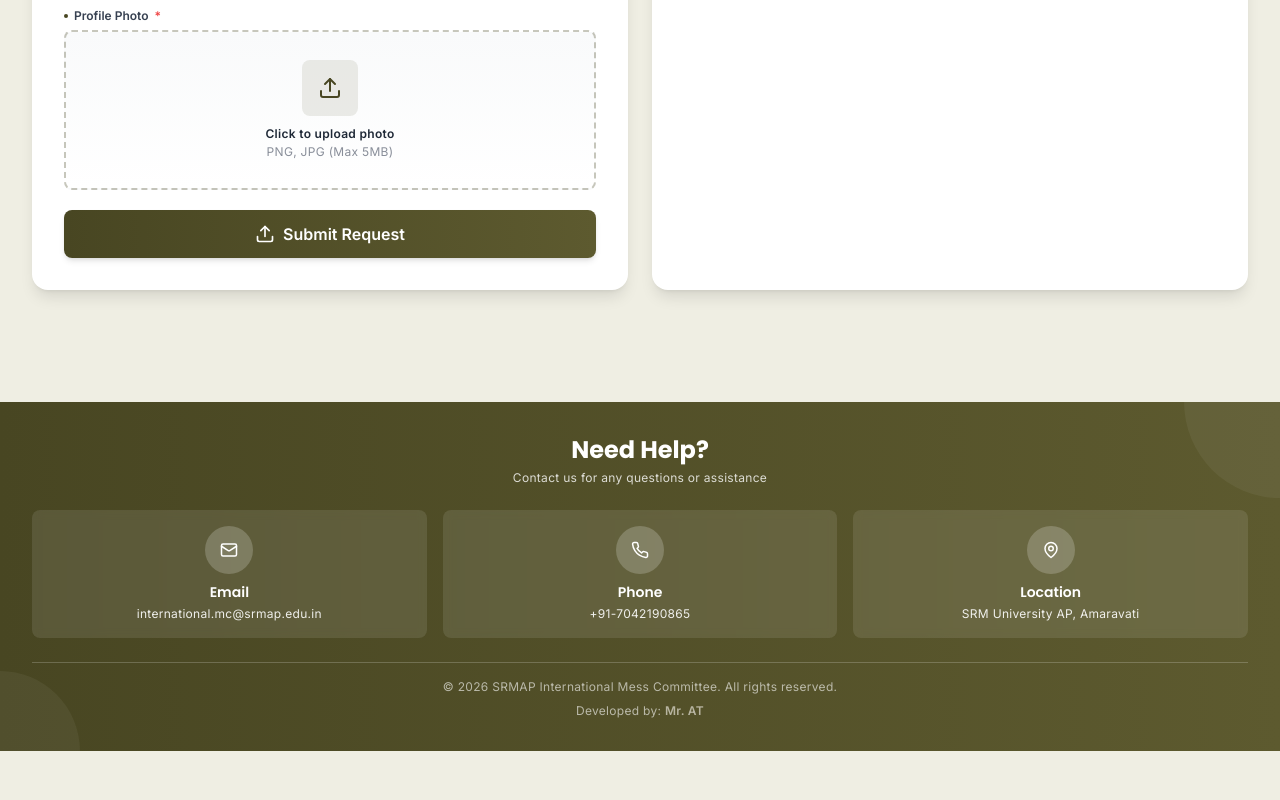
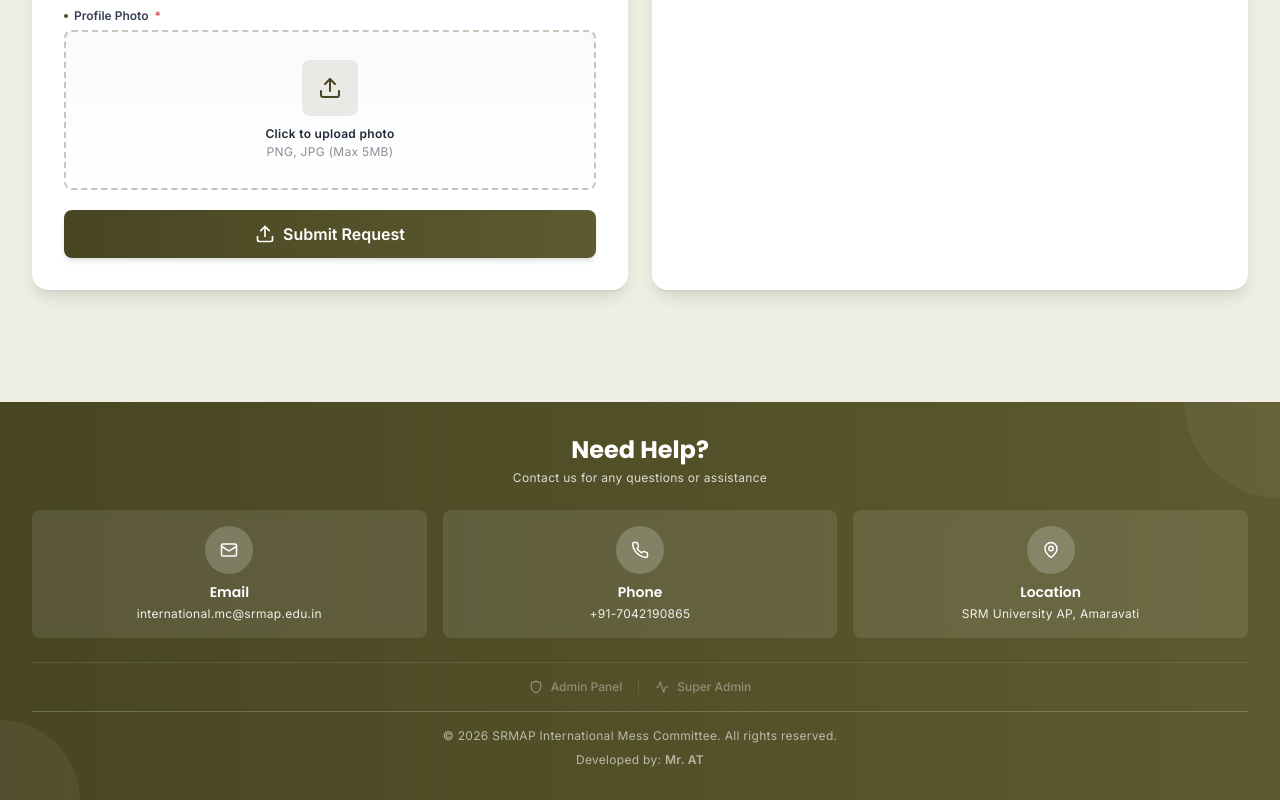
Before and after one commit to ThakurAmanKumar/SRMAPINTMESSPASS, a Next.js app: page /mess-pass-request in a window 1280 px wide. Shown: the part 1744-2544 px from the top of the page. Before the commit the page ends 2495 px from the top, so only its background shows below. Built offline with nearby package versions, Linux system fonts and the light colour scheme.

Commit message:
Update: Reorganize footer - move admin portal links below contact information

```diff
--- a/src/app/mess-pass-request/page.tsx
+++ b/src/app/mess-pass-request/page.tsx
@@ -686,6 +686,32 @@ export default function MessPassRequestPage() {
             </div>
           </div>
 
+          {/* Admin Portals Section */}
+          <div className="pt-4 pb-4 border-t border-white/20 opacity-50 hover:opacity-100 transition-opacity duration-300">
+            <div className="flex flex-col md:flex-row items-center justify-center gap-4 max-w-4xl mx-auto">
+              {/* Admin Panel Link */}
+              <a
+                href="/login"
+                className="flex items-center gap-2 text-white/70 hover:text-white transition-colors text-xs"
+              >
+                <Shield size={14} />
+                <span className="font-medium">Admin Panel</span>
+              </a>
+
+              {/* Divider */}
+              <div className="hidden md:block w-px h-4 bg-white/20"></div>
+
+              {/* Super Admin Link */}
+              <a
+                href="/SupAdm/login"
+                className="flex items-center gap-2 text-white/70 hover:text-white transition-colors text-xs"
+              >
+                <Activity size={14} />
+                <span className="font-medium">Super Admin</span>
+              </a>
+            </div>
+          </div>
+
           <div className="pt-4 border-t border-white/20 text-center">
             <p className="text-white/60 text-xs mb-2">
               © {new Date().getFullYear()} SRMAP International Mess Committee. All rights reserved.
```
